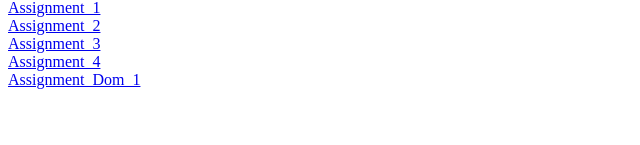
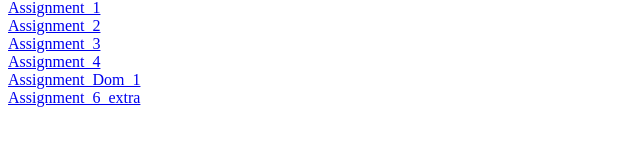
Before and after one commit to Yunusplt/HTML_Assignments, a plain HTML site: page Javascript_Assignments/index.html in a window 1280 px wide. Shown: the part 135-280 px from the top of the page, without its empty margins (0-640 px from the left). Drawn offline with Linux system fonts and the light colour scheme.

```diff
--- a/Javascript_Assignments/index.html
+++ b/Javascript_Assignments/index.html
@@ -17,6 +17,6 @@
     <a href="./Assignment_3/">Assignment_3</a> <br>
     <a href="./Assignment_4/">Assignment_4</a> <br>
     <a href="./Assignment_Dom_1/">Assignment_Dom_1</a> <br>
-    <a href="./Assignment_6_extra/"></a>
+    <a href="./Assignment_6_extra/">Assignment_6_extra</a>
 </body>
 </html>
```
